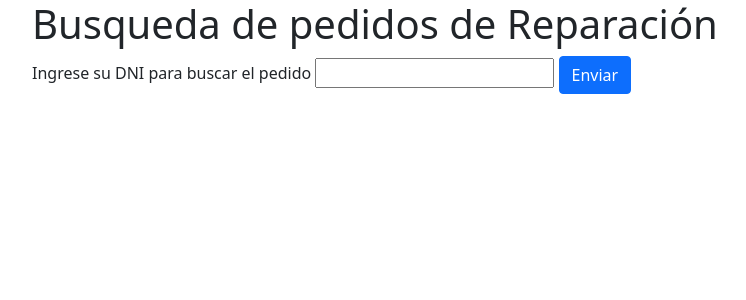
After one commit to juangd90/ProyectoBGH, a Django app: page /pedidos in a window 1280 px wide. The commit adds this page. Shown: the top 300 px of the page, without its empty margins (50-796 px from the left). Run offline with Django 3.2, Linux system fonts and the light colour scheme.

Commit message:
Comenzando Proyecto

```diff
--- a/ProyectoBGH/urls.py
+++ b/ProyectoBGH/urls.py
@@ -20,5 +20,6 @@ from django.urls import path
 
 urlpatterns = [
     path('admin/', admin.site.urls),
-    path('',views.listarPedidos,name="listarPedidos")
+    path('',views.index,name="index"),
+    path('pedidos',views.listarPedidos,name="pedidos"),
 ]
--- /dev/null
+++ b/app/templates/app/busqueda.html
@@ -0,0 +1,14 @@
+{% extends "app/layout.html" %}
+{% block body %}
+<div class="container">
+<h1>Busqueda de pedidos de Reparación</h1>
+
+<form method="POST" action="">
+{% csrf_token %}
+<label for="pedidos">Ingrese su DNI para buscar el pedido</label>
+<input type="text" id="pedidos" name="dni" value="">
+<button type="submit" class="btn btn-primary">Enviar</button>
+
+</form>
+</div>
+{% endblock %}
--- a/app/views.py
+++ b/app/views.py
@@ -1,11 +1,24 @@
+from django import http
+from django.http.response import HttpResponse
 from django.shortcuts import render
 from .models import *
 # Create your views here.
+def index(request):
+    return render(request,"app/index.html")
+
+
 def listarPedidos(request):
-    pedidos=Pedido.objects.all()
-    if request.method=='POST':
-        for p in pedidos:
-            if p.usuario.dni==2:
-                return render(request,"index",{
-                    'pedidos':pedidos
-                })
+     if request.method=='POST':
+         dni=request.POST.get('dni')
+          #trae ok el dni del formulario
+          # falta hacer la logica y comparar para mostrar el resultado
+         return render(request,"app/resultados.html",{
+                   "dni":dni
+                 })
+
+
+     else:
+        return render(request,"app/busqueda.html")
+
+
+#falta agregar el html para la consulta y el html donde muestra el resultado
```
Also changed, not shown: app/templates/app/index.html (+6 -1 lines), app/templates/app/resultados.html (added, +7 -0 lines), db.sqlite3.
